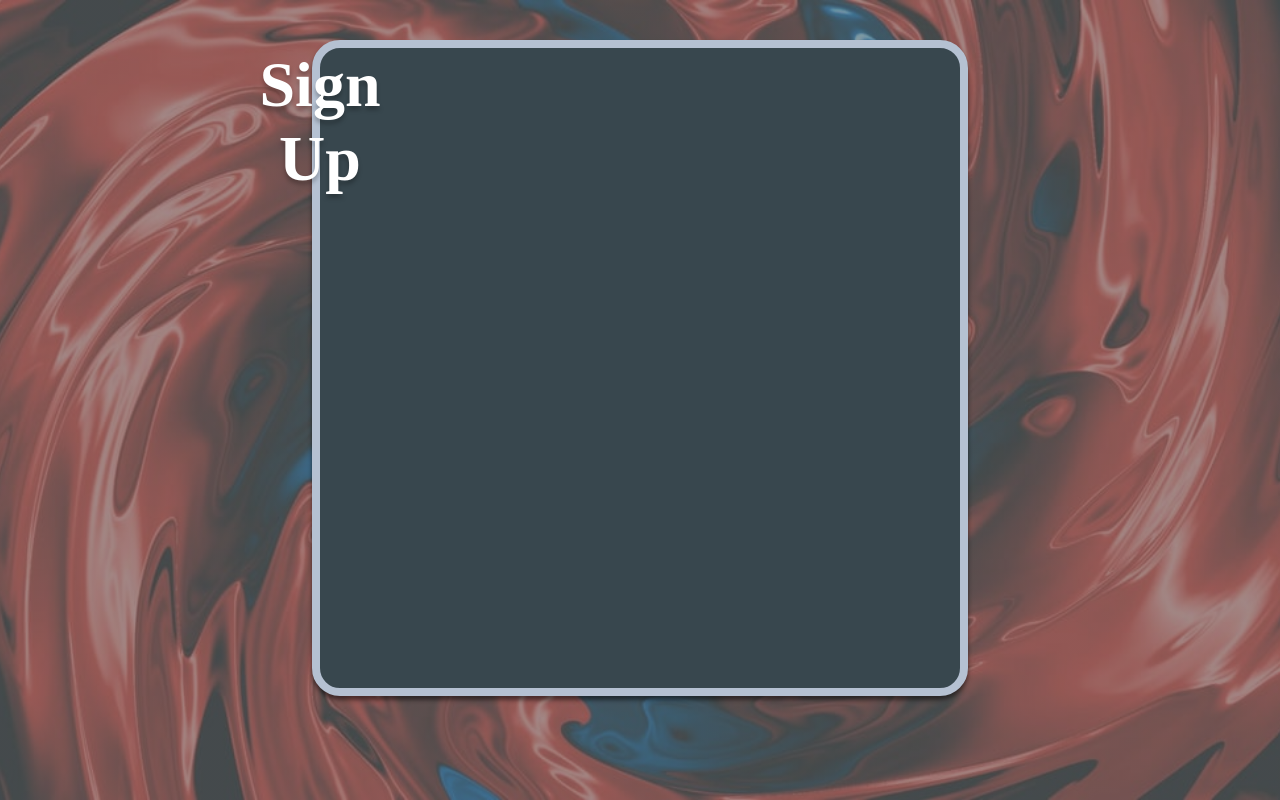
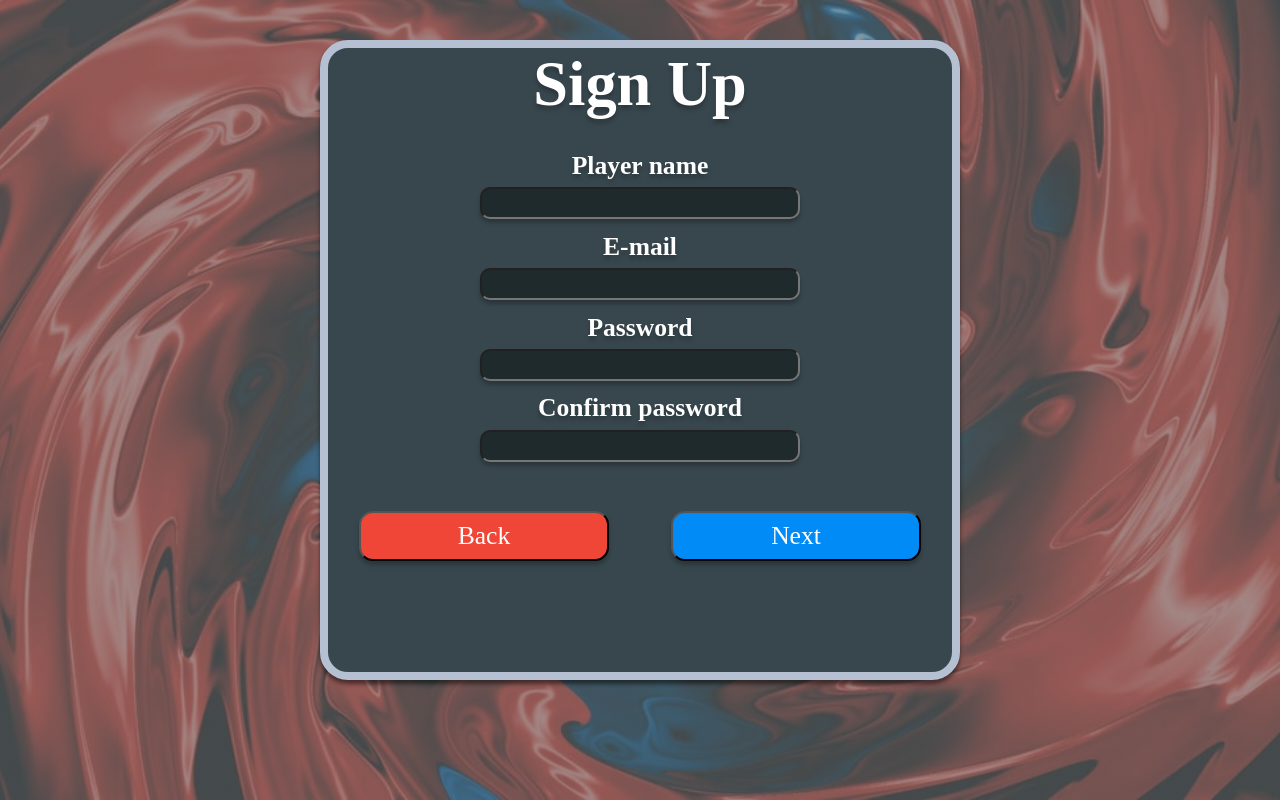
Before and after one commit to LuizFXavier/Stop-Card-Game, a SvelteKit app: page /user/signup in a window 1280 px wide. Built offline with nearby package versions, Linux system fonts and the light colour scheme.

Commit message:
feat: Página de sign up

```diff
--- a/src/app.css
+++ b/src/app.css
@@ -24,4 +24,12 @@
   border-radius: 28px;
   border: 8px #B5C1D2 solid;
   align-items: center;
+  display: flex;
+  justify-content: space-between;
+  box-sizing: border-box;
 }
+
+main{
+  width: 100%;
+  height: 100%;
+}
--- a/src/routes/user/signup/+page.svelte
+++ b/src/routes/user/signup/+page.svelte
@@ -20,18 +20,67 @@
   <div class="nome-da-label_01"><span class="nomedalabel_01_span">Confirm Password</span></div>
 </div> -->
 
+<script lang="ts">
+  import Form from "./Form.svelte";
+</script>
+
 <main>
   <header>
     <span class = "header_span">
       Sign Up
     </span>
   </header>
+  <Form/>
+
+  <footer>
+    <button class="back_button">
+      Back
+    </button>
+    <button type="submit" class="next_button">
+      Next
+    </button>
+  </footer>
 </main>
 
 <style>
 
+footer{
+  height: 10%;
+
+  flex: 1;
+
+  display: flex;
+  justify-content: space-between;
+  align-items: center;
+  margin-top: 5%;
+  /* position: relative; */
+}
+
+.back_button {
+  width: 40%;
+  height: 80%;
+  margin-left: 5%;
+  background: #EF4637;
+  box-shadow: 0px 4px 4px rgba(0, 0, 0, 0.25);
+  color: white;
+  font-size: 2cqw;
+  font-family: Rajdhani;
+  border-radius: 14px;
+}
+
+.next_button {
+  width: 40%;
+  height: 80%;
+  margin-right: 5%;
+  background: #018BF6;
+  box-shadow: 0px 4px 4px rgba(0, 0, 0, 0.25);
+  color: white;
+  border-radius: 14px;
+  font-size: 2cqw;
+  font-family: Rajdhani;
+}
+
 header {
-  position: absolute;
   text-align: center;
 
   display: flex;
@@ -44,7 +93,7 @@ header {
 
 .header_span {
   color: white;
-  font-size: 64px;
+  font-size: 10cqw;
   font-family: Rajdhani;
   font-weight: 700;
   word-wrap: break-word;
@@ -80,17 +129,6 @@ header {
   justify-content: center;
   display: flex;
   flex-direction: column;
-}
-
-.button_01 {
-  width: 307px;
-  height: 71px;
-  left: 0px;
-  top: 0px;
-  position: absolute;
-  background: #EF4637;
-  box-shadow: 0px 4px 4px rgba(0, 0, 0, 0.25);
-  border-radius: 14px;
 }
 
 .options_02_span {
@@ -161,17 +199,6 @@ header {
   justify-content: center;
   display: flex;
   flex-direction: column;
-}
-
-.button_03 {
-  width: 764px;
-  height: 87px;
-  left: 79px;
-  top: 277px;
-  position: absolute;
-  background: #1F2A2C;
-  box-shadow: 0px 4px 4px rgba(0, 0, 0, 0.25);
-  border-radius: 14px;
 }
 
 .placeholder_01_span {
--- /dev/null
+++ b/src/routes/user/signup/Form.svelte
@@ -0,0 +1,67 @@
+<form>
+    <div class="form_field">
+        <label for ="playerName" >
+        Player name
+        </label>
+        <input id="playerName" type="text"/>
+    </div>
+    <div class="form_field">
+        <label for ="email" >
+        E-mail
+        </label>
+        <input id="email" type="email"/>
+    </div>
+
+    <div class="form_field">
+        <label for ="password" >
+        Password
+        </label>
+        <input id="password" type="password"/>
+    </div>
+
+    <div class="form_field">
+        <label for ="password2" >
+        Confirm password
+        </label>
+        <input id="password2" type="password"/>
+    </div>
+</form>
+
+<style>
+.form_field{
+  display: flex;
+  height: 20%;
+  width: 100%;
+  flex-direction: column;
+  align-items: center;
+  margin-bottom: 2%;
+}
+label{
+  color: white;
+  font-size: 2cqw;
+  margin-bottom: 1%;
+  font-family: Rajdhani;
+  font-weight: 700;
+  word-wrap: break-word;
+  text-shadow: 0px 4px 4px rgba(0, 0, 0, 0.25);
+}
+input{
+  width: 50%;
+  height: 26px;
+  background: #1F2A2C;
+  box-shadow: 0px 4px 4px rgba(0, 0, 0, 0.25);
+  border-radius: 10px;
+  color:white;
+}
+form {
+  margin-top: 5%;
+  width: 100%;
+  /* height: 75%; */
+  text-align: center;
+  align-items: center;
+  display: flex;
+  flex-direction: column;
+  overflow-y: auto;
+  flex: 1;
+}
+</style>
```
